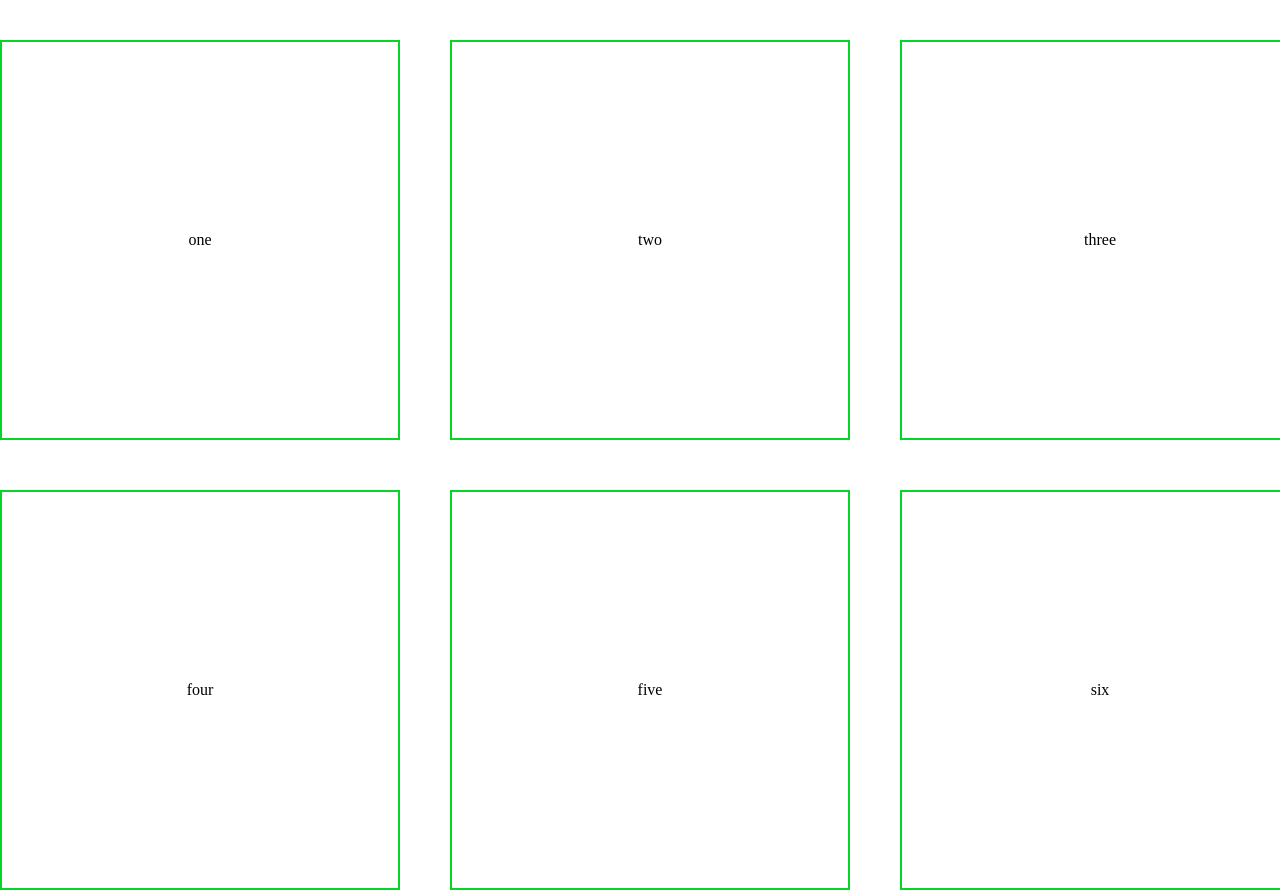
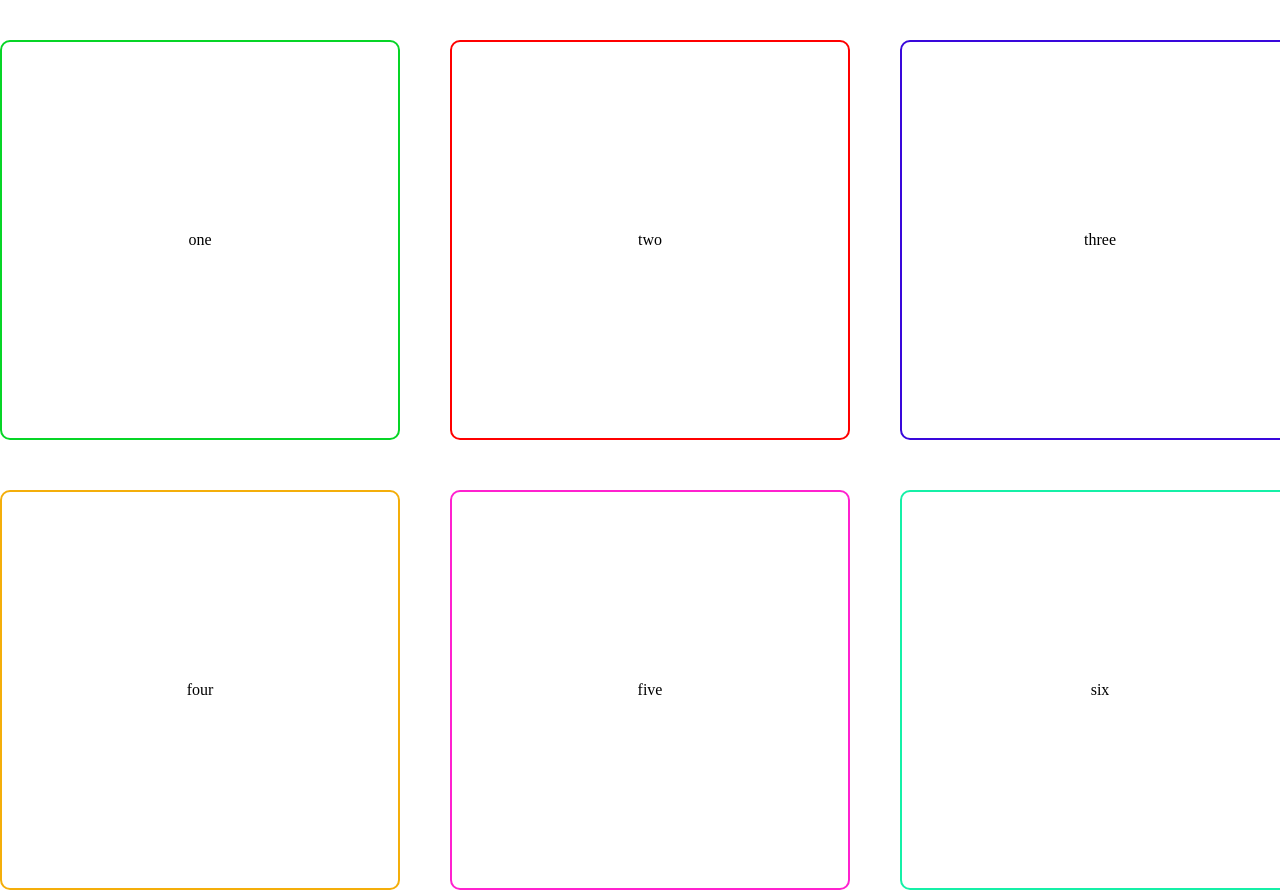
Before and after one commit to IamMimIslam2005/flexboxxx, a plain HTML site: page index.html in a window 1280 px wide. Drawn offline with Linux system fonts and the light colour scheme.

Commit message:
modified

```diff
--- a/index.html
+++ b/index.html
@@ -9,11 +9,11 @@
 <body>
     <div class="container">
         <div class="box">one</div>
-        <div class="box">two</div>
-        <div class="box">three</div>
-        <div class="box">four</div>
-        <div class="box">five</div>
-        <div class="box">six</div>
+        <div class="box two">two</div>
+        <div class="box three">three</div>
+        <div class="box four">four</div>
+        <div class="box five">five</div>
+        <div class="box six">six</div>
     </div>
 </body>
 </html>
--- a/style.css
+++ b/style.css
@@ -22,4 +22,21 @@
     justify-content: center;
     align-items: center;
     display: flex;
+    border-radius: 10px;
 }
+
+.two {
+    border: 2px solid red;
+}
+.three {
+    border: 2px solid rgb(57, 8, 219);
+}
+.four {
+    border: 2px solid rgb(244, 174, 10);
+}
+.five {
+    border: 2px solid rgb(255, 33, 207);
+}
+.six {
+    border: 2px solid rgba(12, 240, 164, 0.961);
+}
```
